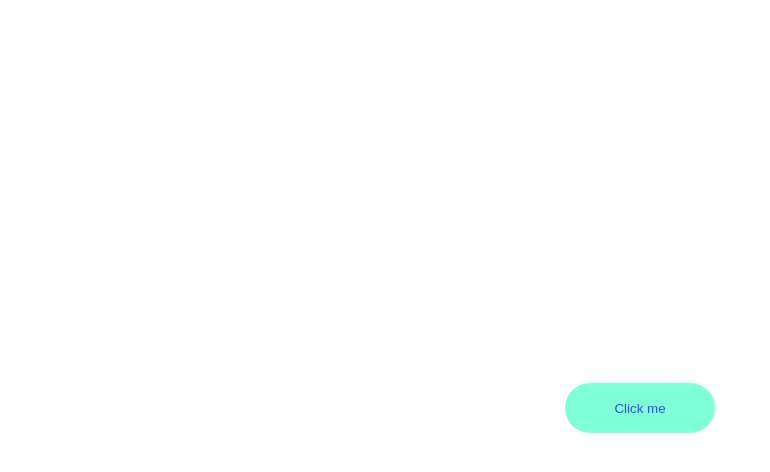
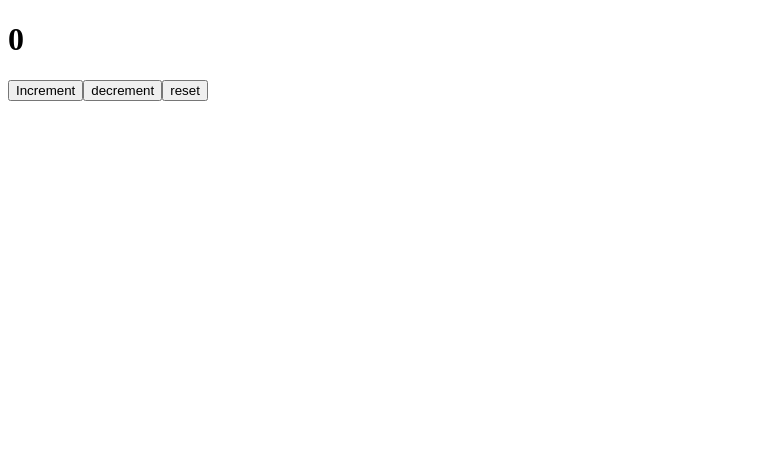
Before and after one commit to mate-academy/react_counter, a React (Create React App) app: page / in a window 1280 px wide. Shown: the top 472 px of the page, without its empty margins (0-770 px from the left). Built offline with nearby package versions, Linux system fonts and the light colour scheme; the HTML template or start-up script is replaced by a standard one.

Commit message:
solution

```diff
--- a/src/App.js
+++ b/src/App.js
@@ -1,18 +1,40 @@
-/* eslint-disable no-alert */
-/* eslint-disable react/button-has-type */
 import React from 'react';
 import './App.css';
 
-function App() {
-  const clicked = () => {
-    alert('Button was clicked!');
-  };
+class Counter extends React.Component {
+  constructor(props) {
+    super(props);
+    this.state = {
+      count: 0,
+    };
+  }
 
-  return (
-    <div className="button-position">
-      <button className="alert-button" onClick={clicked}>Click me</button>
-    </div>
-  );
+  incrementCount = () => {
+    this.setState(prevState => ({
+      count: 1 + prevState.count,
+    }));
+  }
+
+  decrementCount = () => {
+    this.setState(prevState => ({
+      count: prevState.count - 1,
+    }));
+  }
+  resetCount = () => {
+    this.setState({
+      count: 0,
+    });
+  }
+  render() {
+    return (
+      <div>
+        <h1>{this.state.count}</h1>
+        <button onClick={this.incrementCount} type="button">Increment</button>
+        <button onClick={this.decrementCount} type="button">decrement</button>
+        <button onClick={this.resetCount} type="button">reset</button>
+      </div>
+    );
+  }
 }
 
-export default App;
+export default Counter;
```
